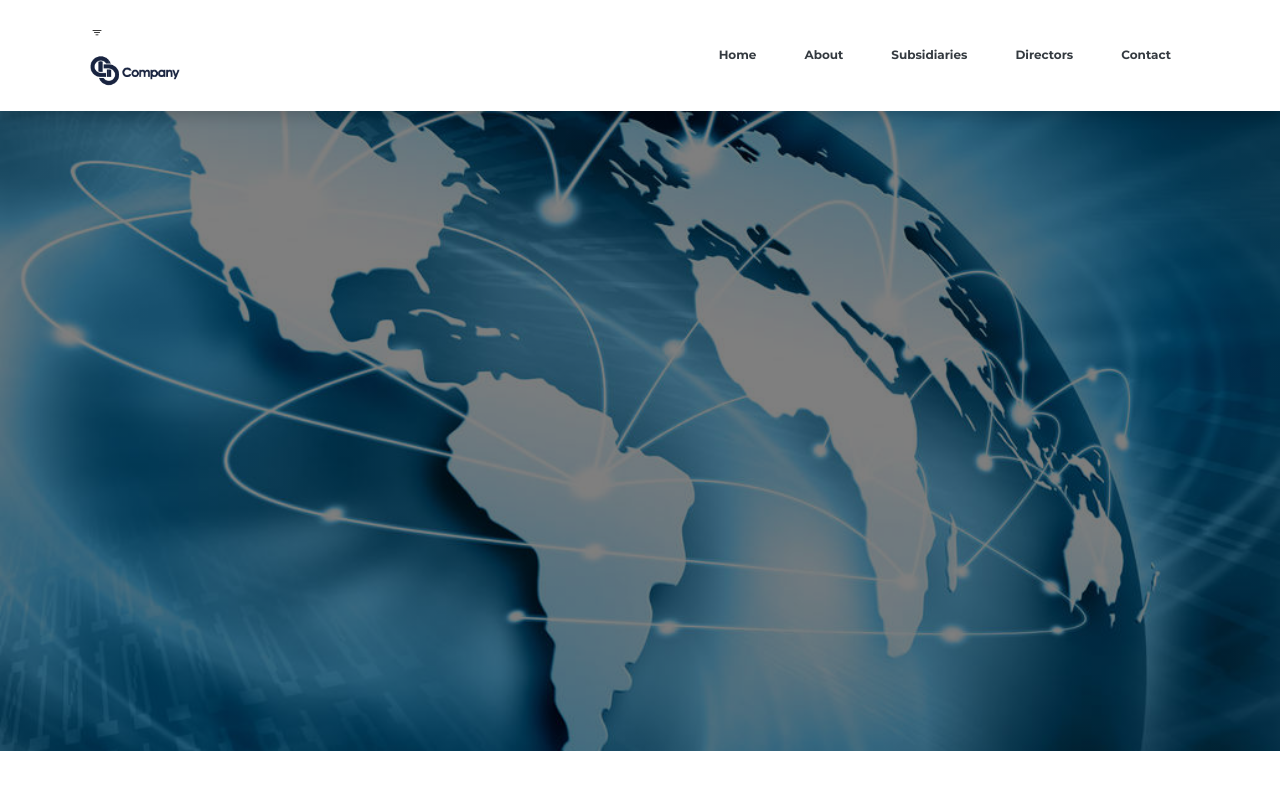
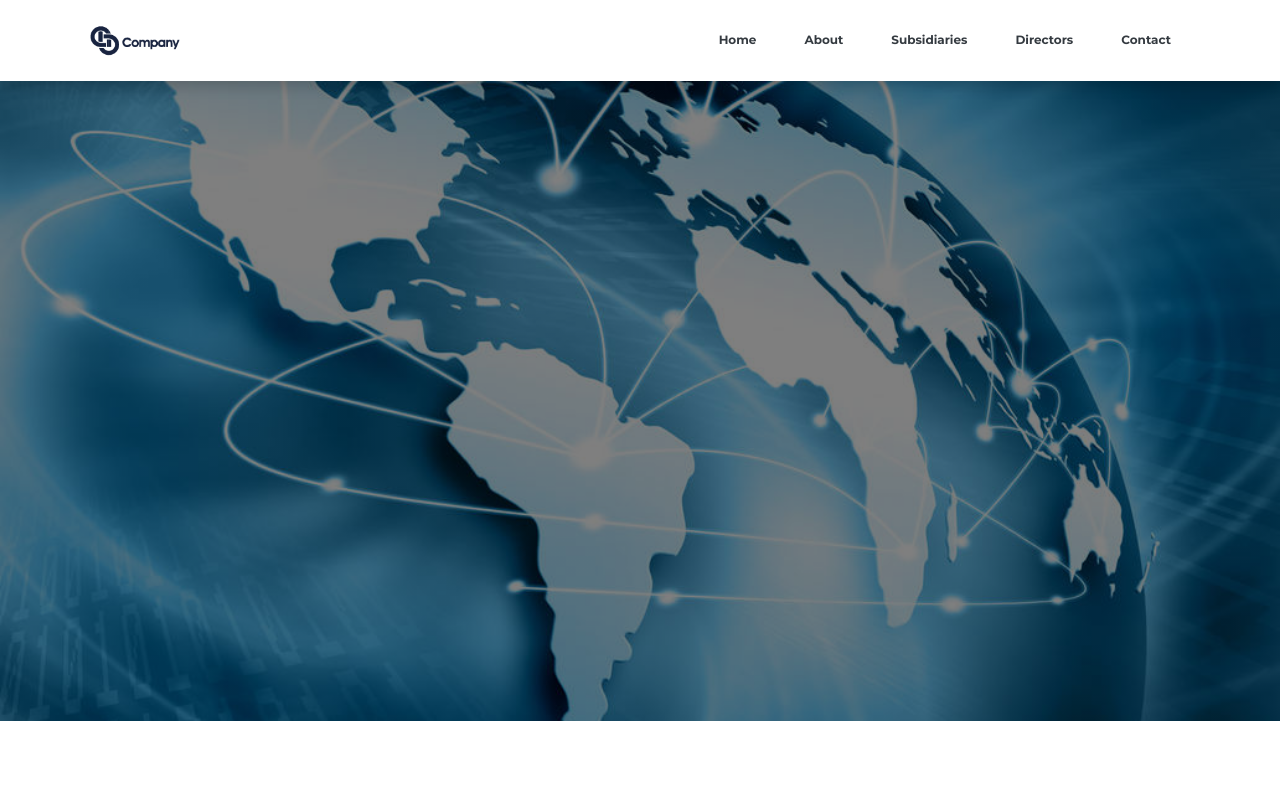
Before and after one commit to TASLIM-ENIOLLA/ollymann-group, a Next.js app: page / in a window 1280 px wide. Shown: the top 800 px of the page. Built offline with nearby package versions, Linux system fonts and the light colour scheme; some icons are missing.

Commit message:
Update index.jsx

```diff
--- a/pages/index.jsx
+++ b/pages/index.jsx
@@ -13,9 +13,9 @@ export default () => {
                 <div className = 'container'>
                     <div className = 'row j-c-space-between a-i-c py-4'>
                         <div className = 'col-lg-auto'>
-                            <div>
-                                <div className = 'mr-4'>
-                                    <button className = 'bg-clear border-0 p-2 bi bi-filter fa-2x'></button>
+                            <div className = 'flex-h a-i-c'>
+                                <div className = 'mr-4 col-md-d-none'>
+                                    <button className = 'bg-clear border-0 p-2 bi bi-filter-left fa-3x'></button>
                                 </div>
                                 <a href = '/'>
                                     <img src = '/img/ollymann-group.png' width = '100' />
```
